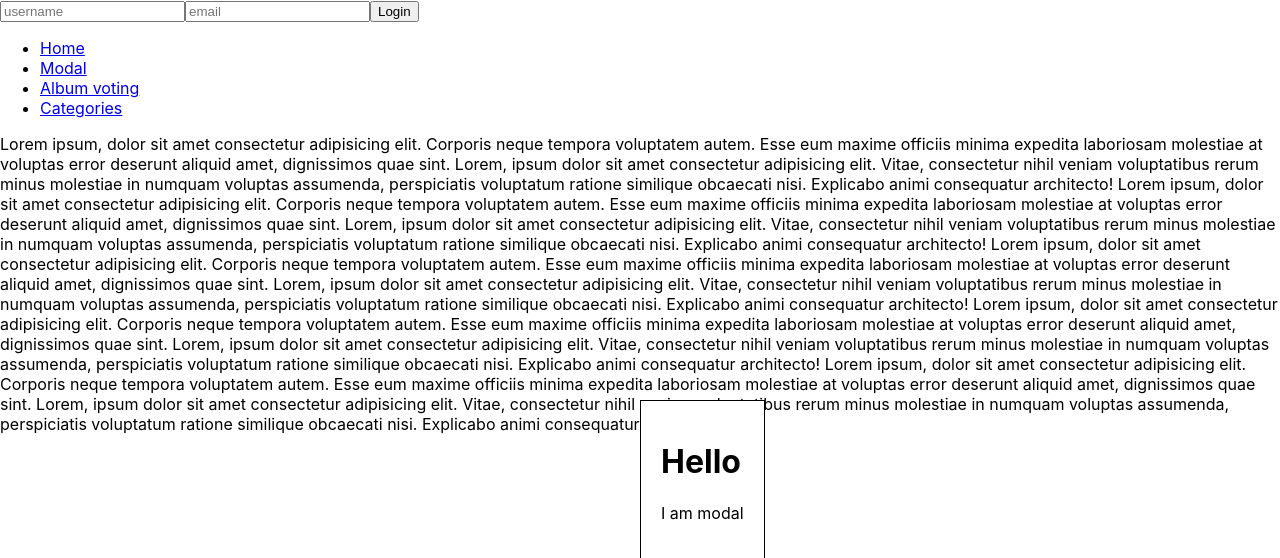
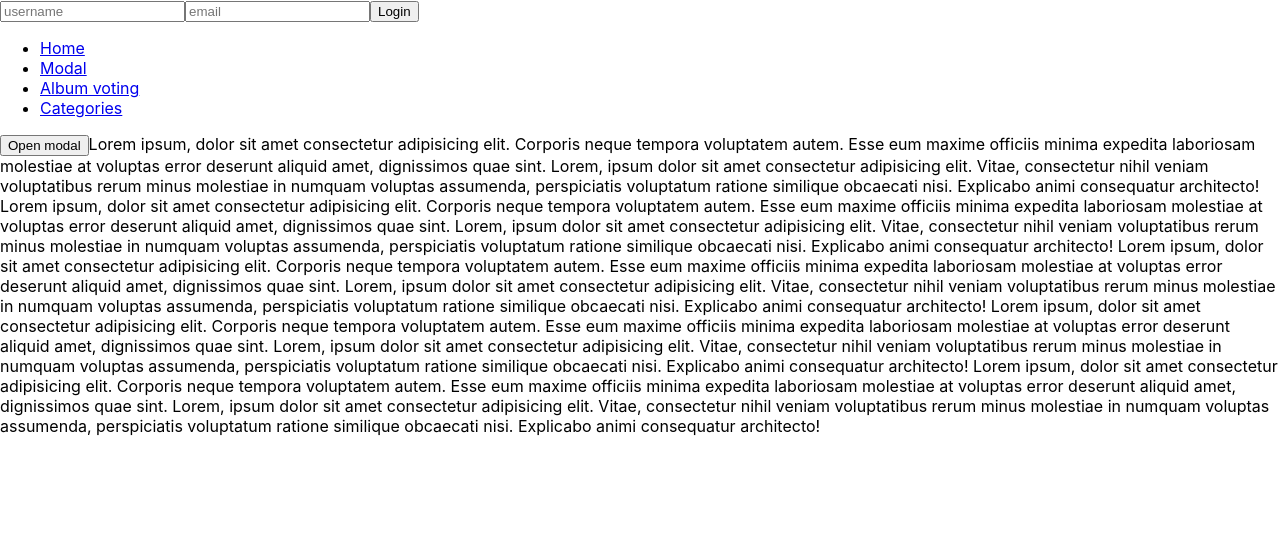
Before and after one commit to MartinNuc/react-course-2024-07-15, a React (Create React App) app: page /modal in a window 1280 px wide. Shown: the top 558 px of the page. Built offline with nearby package versions, Linux system fonts and the light colour scheme.

Commit message:
Modal - useImperativeHandle

```diff
--- a/src/modal-page/modal-page.tsx
+++ b/src/modal-page/modal-page.tsx
@@ -1,14 +1,18 @@
-import { Modal } from "./modal"
+import { useRef } from "react";
+import { Modal, ModalApi } from "./modal"
 
 export const ModalPage = () => {
 
+  const modalRef = useRef<ModalApi | null>(null);
+
   return <div>
+    <button onClick={() => modalRef.current?.open()}>Open modal</button>
     Lorem ipsum, dolor sit amet consectetur adipisicing elit. Corporis neque tempora voluptatem autem. Esse eum maxime officiis minima expedita laboriosam molestiae at voluptas error deserunt aliquid amet, dignissimos quae sint. Lorem, ipsum dolor sit amet consectetur adipisicing elit. Vitae, consectetur nihil veniam voluptatibus rerum minus molestiae in numquam voluptas assumenda, perspiciatis voluptatum ratione similique obcaecati nisi. Explicabo animi consequatur architecto!
     Lorem ipsum, dolor sit amet consectetur adipisicing elit. Corporis neque tempora voluptatem autem. Esse eum maxime officiis minima expedita laboriosam molestiae at voluptas error deserunt aliquid amet, dignissimos quae sint. Lorem, ipsum dolor sit amet consectetur adipisicing elit. Vitae, consectetur nihil veniam voluptatibus rerum minus molestiae in numquam voluptas assumenda, perspiciatis voluptatum ratione similique obcaecati nisi. Explicabo animi consequatur architecto!
     Lorem ipsum, dolor sit amet consectetur adipisicing elit. Corporis neque tempora voluptatem autem. Esse eum maxime officiis minima expedita laboriosam molestiae at voluptas error deserunt aliquid amet, dignissimos quae sint. Lorem, ipsum dolor sit amet consectetur adipisicing elit. Vitae, consectetur nihil veniam voluptatibus rerum minus molestiae in numquam voluptas assumenda, perspiciatis voluptatum ratione similique obcaecati nisi. Explicabo animi consequatur architecto!
     Lorem ipsum, dolor sit amet consectetur adipisicing elit. Corporis neque tempora voluptatem autem. Esse eum maxime officiis minima expedita laboriosam molestiae at voluptas error deserunt aliquid amet, dignissimos quae sint. Lorem, ipsum dolor sit amet consectetur adipisicing elit. Vitae, consectetur nihil veniam voluptatibus rerum minus molestiae in numquam voluptas assumenda, perspiciatis voluptatum ratione similique obcaecati nisi. Explicabo animi consequatur architecto!
     Lorem ipsum, dolor sit amet consectetur adipisicing elit. Corporis neque tempora voluptatem autem. Esse eum maxime officiis minima expedita laboriosam molestiae at voluptas error deserunt aliquid amet, dignissimos quae sint. Lorem, ipsum dolor sit amet consectetur adipisicing elit. Vitae, consectetur nihil veniam voluptatibus rerum minus molestiae in numquam voluptas assumenda, perspiciatis voluptatum ratione similique obcaecati nisi. Explicabo animi consequatur architecto!
-    <Modal>
+    <Modal ref={modalRef}>
       <h1>Hello</h1>
       <p>I am modal</p>
     </Modal>
--- a/src/modal-page/modal.tsx
+++ b/src/modal-page/modal.tsx
@@ -1,7 +1,21 @@
-import { PropsWithChildren } from "react";
+import { forwardRef, PropsWithChildren, useImperativeHandle, useState } from "react";
 import { createPortal } from "react-dom";
 
-export function Modal({ children }: PropsWithChildren) {
+export type ModalApi = {
+  open: () => void;
+  close: () => void;
+}
+
+export const Modal = forwardRef<ModalApi, PropsWithChildren>(function Modal({ children }: PropsWithChildren, ref) {
+
+  const [isVisible, setVisible] = useState(false);
+
+  useImperativeHandle(ref, () => ({
+    open: () => setVisible(true),
+    close: () => setVisible(false)
+  }), []);
+
+  if (!isVisible) { return null; }
 
   return createPortal((
       <div style={{
@@ -12,7 +26,8 @@ export function Modal({ children }: PropsWithChildren) {
          border: '1px solid black',
          background: 'white'
       }}>
+        <button onClick={() => setVisible(false)}>X</button>
         {children}
       </div>
     ), document.body);
-  }
+  });
```
